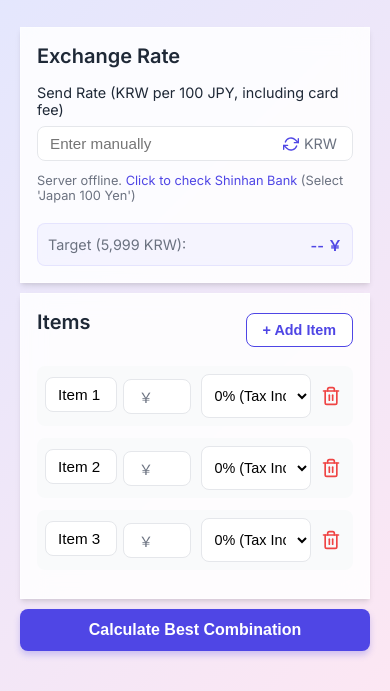
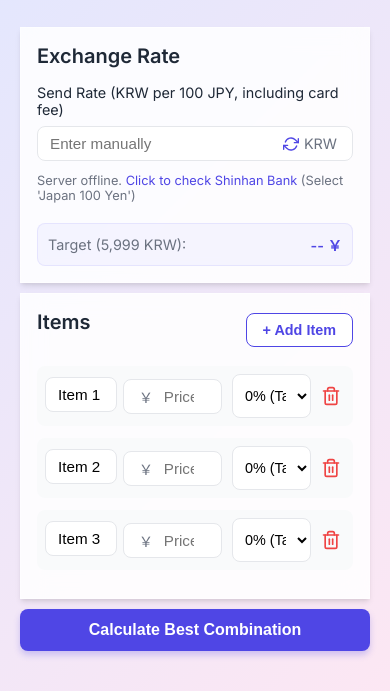
Before and after one commit to mydyney/themore, a website: page index.html in a window 390 px wide. Shown: the part 189-880 px from the top of the page. Drawn offline with Linux system fonts and the light colour scheme; no server answers.

Commit message:
style: Optimize product row layout for price visibility
- Update flex ratios to 6:13:8 (Name:Price:Discount)
- Reduce Discount/Tax area by ~33% (to 2/3 of previous size)
- Significantly expand Price area to ensure numbers are visible
- Maintain responsive layout for mobile devices

```diff
--- a/style.css
+++ b/style.css
@@ -485,17 +485,17 @@ input[type="text"]:focus {
     }
 
     .product-row input[type="text"] {
-        flex: 2;
+        flex: 6;
         min-width: 0;
     }
 
     .input-wrapper {
-        flex: 3;
+        flex: 13;
         min-width: 0;
     }
 
     .discount-select {
-        flex: 4;
+        flex: 8;
         min-width: 0;
         margin-left: 4px;
     }
```
